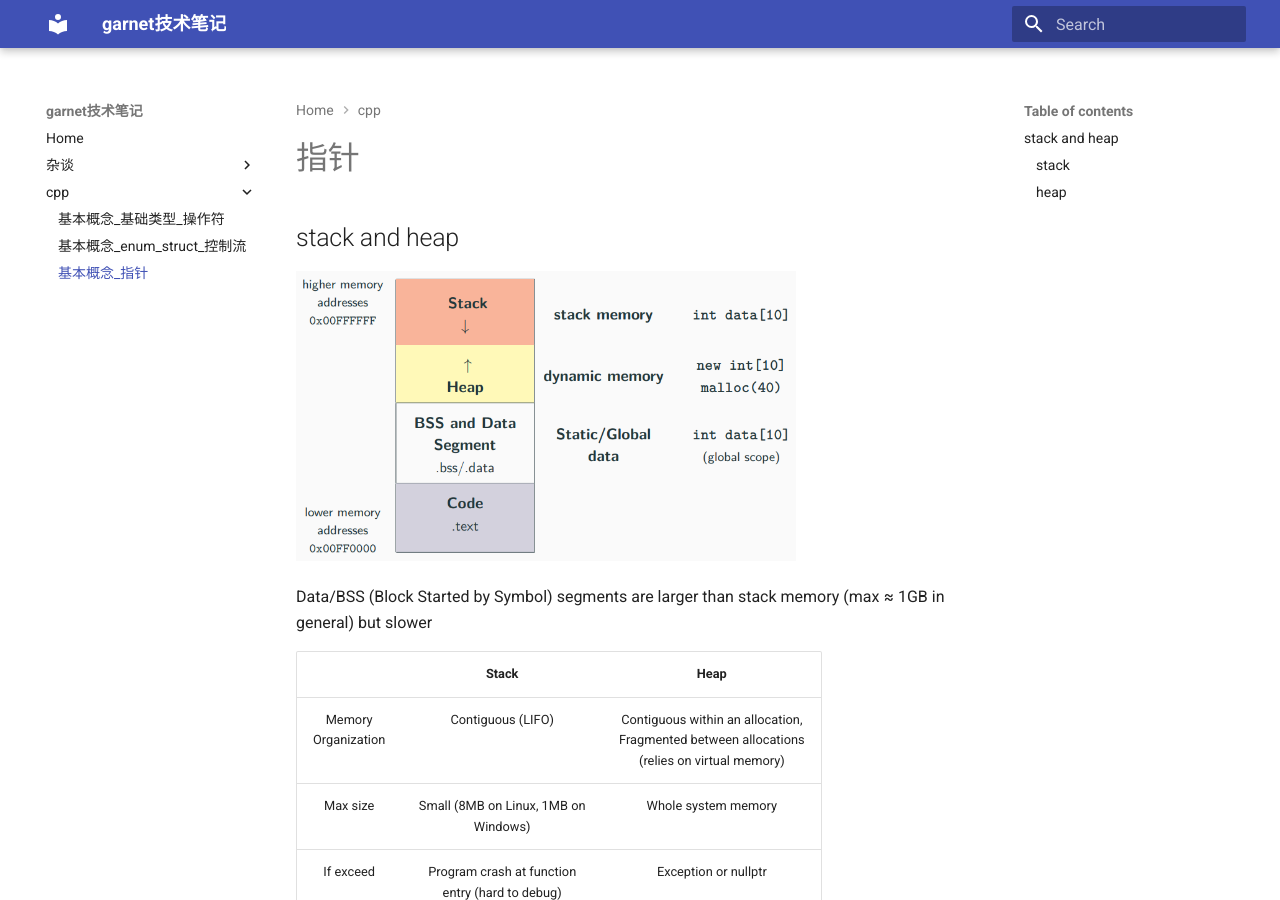
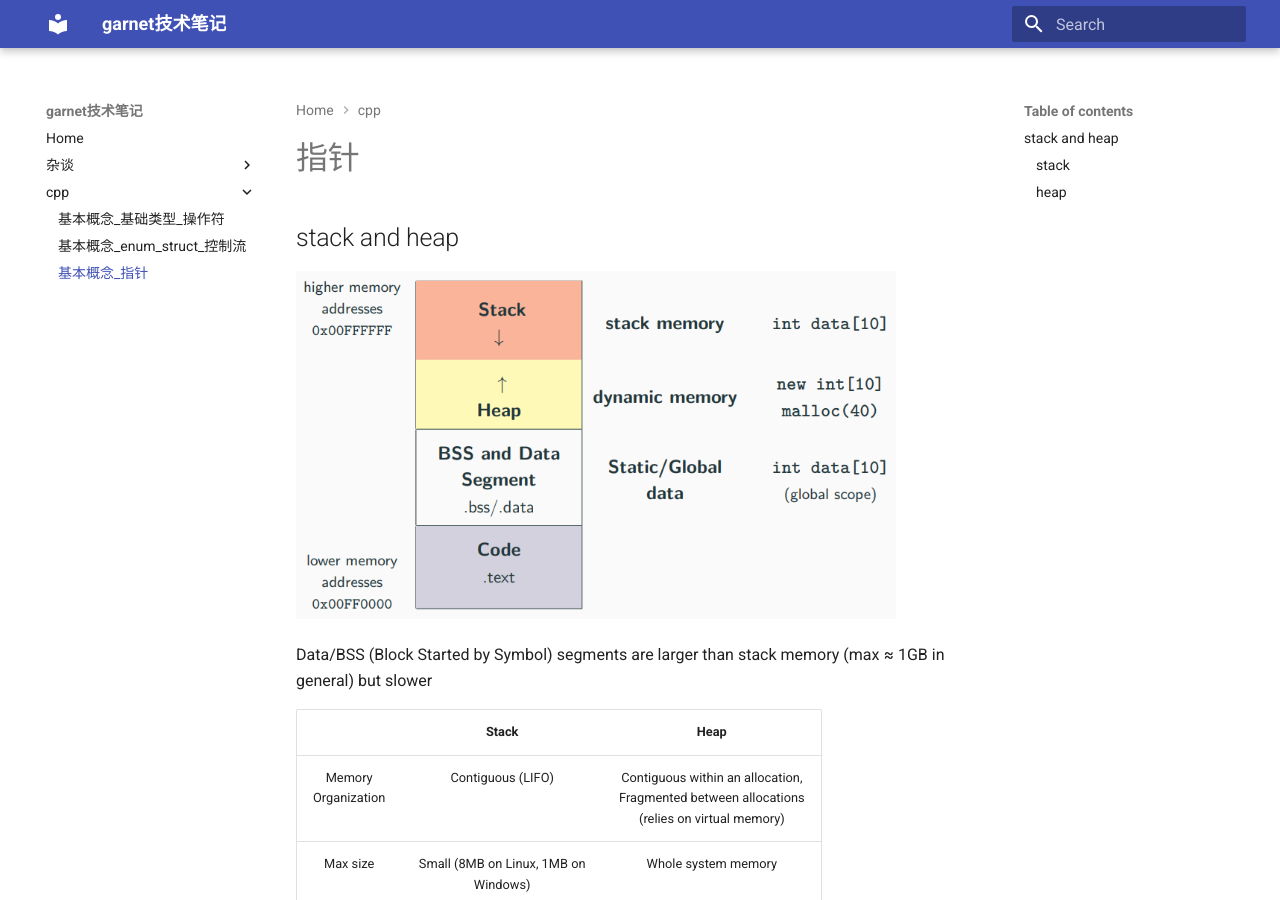
Before and after one commit to ymma98/technotes, an MkDocs documentation site: the page built from docs/cpp/基本概念_指针.md, in a window 1280 px wide and 900 px high. Built offline with MkDocs 1.6.1 and Material for MkDocs 9.7.7, drawn with Linux system fonts in a browser that asks for light colours.

Commit message:
docs/cpp/基本概念_指针.md updated from https://stackedit.cn/

```diff
--- a/docs/cpp/基本概念_指针.md
+++ b/docs/cpp/基本概念_指针.md
@@ -3,7 +3,7 @@
 ## stack and heap
 
 
-![](./imgs/2024-07/JmCGSfOJxRtoijsX.png){width=500px}
+![](./imgs/2024-07/JmCGSfOJxRtoijsX.png){width=600px}
 
 Data/BSS (Block Started by Symbol) segments are larger than stack memory (max ≈ 1GB in general) but slower
 
```
Also changed, not shown: other parts of docs/cpp/基本概念_指针.md (+1 -1 lines).
